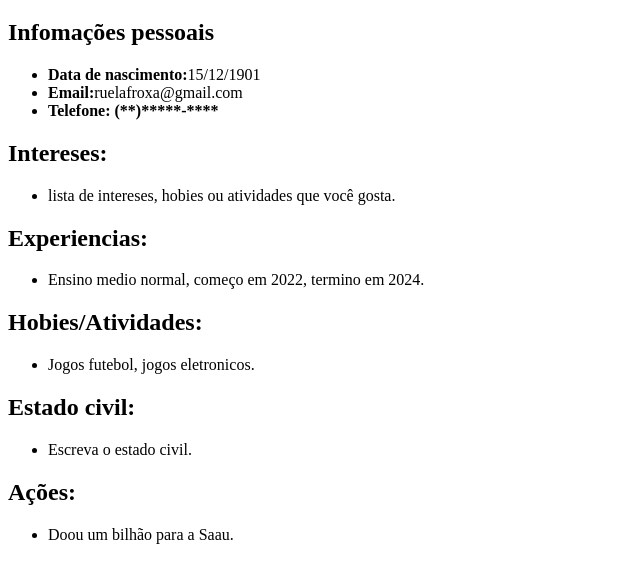
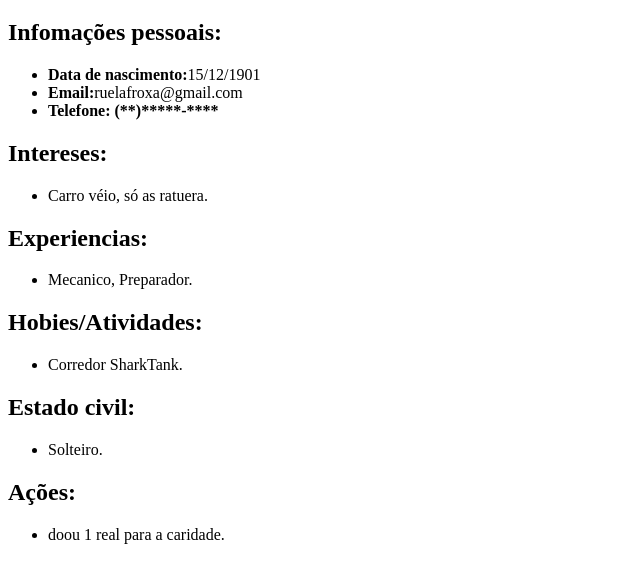
Before and after one commit to SVJGarcia/Front-end, a plain HTML site: page PerfilPessoal.html in a window 1280 px wide. Shown: the part 61-644 px from the top of the page, without its empty margins (0-640 px from the left). Drawn offline with Linux system fonts and the light colour scheme.

Commit message:
Update PerfilPessoal.html

```diff
--- a/PerfilPessoal.html
+++ b/PerfilPessoal.html
@@ -8,7 +8,7 @@
 <body>
     <H1>Seu nome: Halveck</H1>
     <section>
-        <h2>Infomações pessoais</h2>
+        <h2>Infomações pessoais:</h2>
         <ul>
             <li><strong>Data de nascimento:</strong>15/12/1901</li>
             <li><strong>Email:</strong>ruelafroxa@gmail.com</li>
@@ -18,32 +18,32 @@
     <section>
         <h2>Intereses:</h2>
         <ul>
-            <li>lista de intereses, hobies ou atividades que você gosta.</li>
+            <li>Carro véio, só as ratuera.</li>
         </ul>
     </section>
     <section>
         <h2>Experiencias:</h2>
         <ul>
-            <li>Ensino medio normal, começo em 2022, termino em 2024.</li>
+            <li>Mecanico, Preparador.</li>
         </ul>
     </section>
     <section>
         <h2>Hobies/Atividades:</h2>
         <ul>
-            <li>Jogos futebol, jogos eletronicos.</li>
+            <li>Corredor SharkTank.</li>
         </ul>
     </section>
     <section>
         <h2>Estado civil:</h2>
         <ul>
-            <li>Escreva o estado civil.</li>
+            <li>Solteiro.</li>
         </ul>
         <p></p>
     </section>
     <section>
         <h2>Ações:</h2>
         <ul>
-            <li>Doou um bilhão para a Saau.</li>
+            <li>doou 1 real para a caridade.</li>
         </ul>
     </section>
 </body>
```
